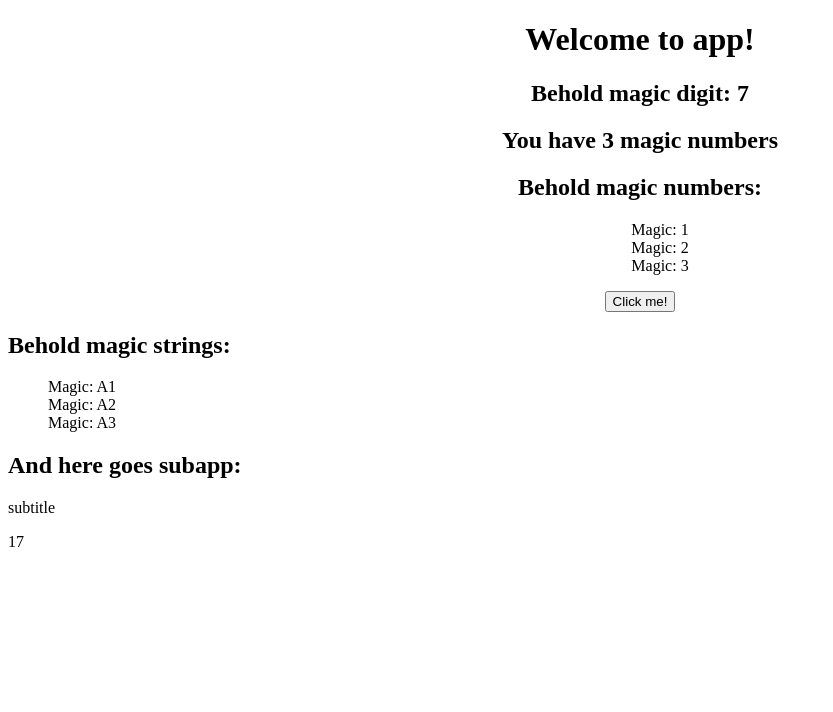
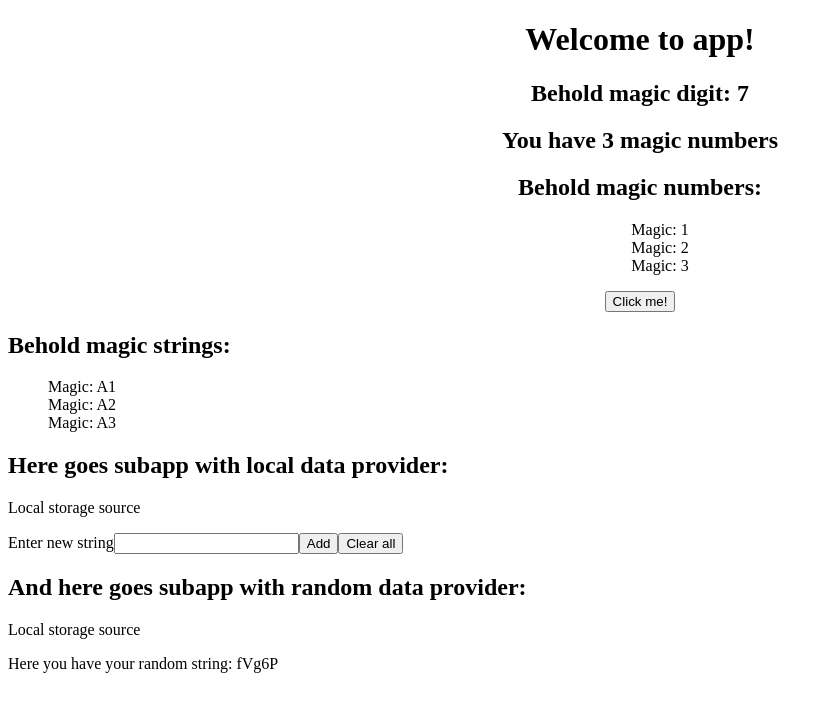
Before and after one commit to DariaKuzina/angularLearning, an Angular app: page / in a window 1280 px wide. Shown: the top 712 px of the page, without its empty margins (0-833 px from the left). Built offline with nearby package versions, Linux system fonts and the light colour scheme.

Commit message:
localStorage and random services

```diff
--- a/src/app/app.component.html
+++ b/src/app/app.component.html
@@ -25,5 +25,7 @@
       Magic: {{str}}
     </li>
   </ul>
-  <h2>And here goes subapp:</h2>
+  <h2>Here goes subapp with local data provider:</h2>
   <sub-app></sub-app>
+  <h2>And here goes subapp with random data provider:</h2>
+  <rnd-sub-app></rnd-sub-app>
--- a/src/app/app.component.ts
+++ b/src/app/app.component.ts
@@ -6,7 +6,6 @@ import { SubAppComponent } from './sub-app/sub-app.component'
   selector: 'app-root',
   templateUrl: './app.component.html',
   styleUrls: ['./app.component.css'],
-  providers: [DataProviderService]
 
 })
 export class AppComponent implements OnInit {
--- /dev/null
+++ b/src/app/local-data-provider.service.ts
@@ -0,0 +1,46 @@
+import { Injectable } from '@angular/core';
+
+@Injectable()
+export class LocalDataProviderService {
+
+    storageKey: string;
+
+    constructor() {
+        this.storageKey = "magicStrings";
+    }
+
+    getMagicStrings(): string[] {
+        return JSON.parse(localStorage.getItem(this.storageKey));
+    }
+
+    store(info : string[]) : void{
+        localStorage.setItem(this.storageKey, JSON.stringify(info));
+    }
+
+    add(item : string) : string[] {
+
+        let existing : string[] = this.getMagicStrings();
+
+        if(existing == null)
+            existing = [];
+
+        existing.push(item);
+        this.store(existing);
+        return existing;
+    }
+
+//i know it is a bad way. lazy to invent ids
+    delete(i: number) :  string[]{
+
+        let existing : string[] = this.getMagicStrings();
+        existing.splice(i,1);
+        this.store(existing);
+        return existing;
+    }
+
+    clear() : string[]{
+        localStorage.removeItem(this.storageKey);
+        return [];
+    }
+
+}
--- /dev/null
+++ b/src/app/random-data-provider.service.ts
@@ -0,0 +1,21 @@
+import { Injectable } from '@angular/core';
+
+@Injectable()
+export class RandomDataProviderService {
+
+  size: number;
+  chars: string;
+
+  constructor(n: number) {
+    this.size = n;
+    this.chars = "ABCDEFGHIJKLMNOPQRSTUVWXYZabcdefghijklmnopqrstuvwxyz0123456789";
+  }
+
+  getMagicString(): string {
+    let text = "";
+    for (let i = 0; i < this.size; i++)
+      text += this.chars.charAt(Math.floor(Math.random() * this.chars.length));
+    return text;
+  }
+
+}
--- /dev/null
+++ b/src/app/rnd-service.provider.ts
@@ -0,0 +1,11 @@
+import { RandomDataProviderService } from './random-data-provider.service'
+
+let randomServiceFactory5 = () => {
+    return new RandomDataProviderService(5);
+};
+
+export let randomServiceProvider5 =
+    {
+        provide: RandomDataProviderService,
+        useFactory: randomServiceFactory5,
+    };
--- /dev/null
+++ b/src/app/rnd-sub-app/rnd-sub-app.component.html
@@ -0,0 +1,4 @@
+<div>
+  <p>{{title}}</p>
+<p>Here you have your random string: {{data}}</p>
+</div>
--- /dev/null
+++ b/src/app/rnd-sub-app/rnd-sub-app.component.ts
@@ -0,0 +1,29 @@
+import { Component, OnInit, Optional } from '@angular/core';
+import { RandomDataProviderService } from './../random-data-provider.service';
+import { randomServiceProvider5 } from './../rnd-service.provider'
+
+@Component({
+  selector: 'rnd-sub-app',
+  templateUrl: './rnd-sub-app.component.html',
+  styleUrls: ['./rnd-sub-app.component.css'],
+  providers: [randomServiceProvider5]
+})
+export class RndSubAppComponent implements OnInit {
+
+  title: string;
+  data: string;
+  constructor( @Optional() private dataService: RandomDataProviderService) { }
+
+  ngOnInit() {
+    this.title = 'Local storage source';
+    this.refresh();
+  }
+
+  refresh(): void {
+    this.data = this.dataService ? this.dataService.getMagicString() : "No service";
+  }
+
+  private dataServiceFactory(): RandomDataProviderService {
+    return new RandomDataProviderService(5);
+  };
+}
--- a/src/app/sub-app/sub-app.component.html
+++ b/src/app/sub-app/sub-app.component.html
@@ -1,4 +1,15 @@
 <div>
   <p>{{title}}</p>
-  <p>{{someDigit}}</p>
+ <ul>
+    <li *ngFor="let str of data, let i = index">
+      You got: {{str}}
+      <button (click)="delete(i)">x</button>
+    </li>
+ </ul>
+  <div>
+    <label for="newString">Enter new string</label>
+    <input id="newString" #str/>
+    <button (click)="addString(str.value)">Add</button>
+    <button (click)="clear()">Clear all</button>
+  </div>
 </div>
--- a/src/app/sub-app/sub-app.component.ts
+++ b/src/app/sub-app/sub-app.component.ts
@@ -1,4 +1,5 @@
 import { Component, OnInit } from '@angular/core';
+import { LocalDataProviderService } from './../local-data-provider.service';
 
 @Component({
   selector: 'sub-app',
@@ -6,13 +7,22 @@ import { Component, OnInit } from '@angular/core';
   styleUrls: ['./sub-app.component.css']
 })
 export class SubAppComponent implements OnInit {
-  title : string;
-  someDigit : number;
-  constructor() { }
+  title: string;
+  data: string[];
+  constructor(private dataService: LocalDataProviderService) { }
 
   ngOnInit() {
-    this.title = 'subtitle';
-    this.someDigit = 17;
+    this.title = 'Local storage source';
+    this.data = this.dataService.getMagicStrings();
   }
 
+  addString(str: string): void {
+    this.data = this.dataService.add(str);
+  }
+  clear(): void {
+    this.data = this.dataService.clear();
+  }
+  delete(i: number): void {
+    this.data = this.dataService.delete(i);
+  }
 }
```
Also changed, not shown: src/app/app.module.ts (+6 -2 lines), src/app/rnd-sub-app/rnd-sub-app.component.css (added), 2 other files (tests, documents, lock files or other folders).
